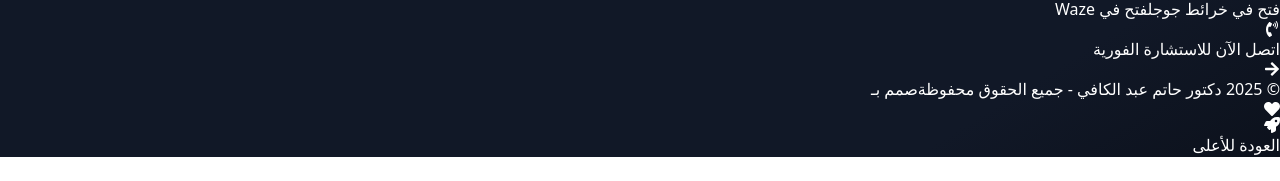
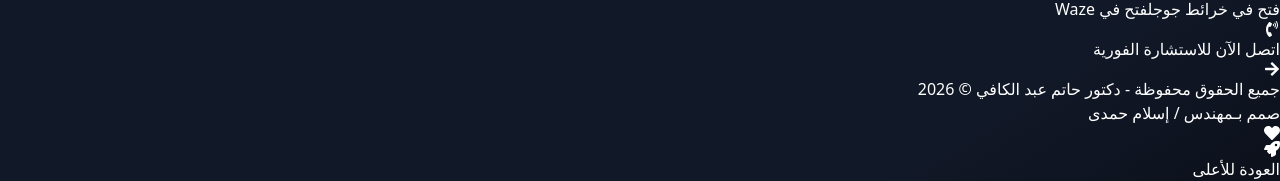
Before and after one commit to Islam412/dr-hatem-portfolio, a React (Vite) app: page / in a window 1280 px wide. Shown: the part 10472-10653 px from the top of the page. Before the commit the page ends 10629 px from the top, so only its background shows below. Built offline with nearby package versions, Linux system fonts and the light colour scheme.

Commit message:
update footer

```diff
--- a/src/App.jsx
+++ b/src/App.jsx
@@ -40,9 +40,20 @@ function App() {
         <div className="relative z-10">
           <div className="max-w-7xl mx-auto px-6">
             <p className="flex items-center justify-center gap-2 flex-wrap">
-              © 2025 {t('doctorName')} - {t('footer.rights')}
+              {t('footer.rights')} - {t('doctorName')} © 2026
+            </p>
+            <p className="flex items-center justify-center gap-2 flex-wrap mt-2">
               <span className="flex items-center gap-1">
-                {t('footer.designed')} <FaHeart className="text-red-500 inline animate-pulse" />
+                {t('footer.designed')}
+                <a
+                  href="https://github.com/IslamHamdyy"
+                  target="_blank"
+                  rel="noopener noreferrer"
+                  className="text-blue-400 hover:text-purple-400 transition-colors duration-300 mx-1 hover:underline"
+                >
+                  {t('designerName')}
+                </a>
+                <FaHeart className="text-red-500 inline animate-pulse" />
               </span>
             </p>
             <motion.button
--- a/src/i18n.js
+++ b/src/i18n.js
@@ -6,6 +6,7 @@ i18n.use(initReactI18next).init({
     en: {
       translation: {
         doctorName: 'Dr. Hatem Abdel Kafy',
+        designerName: 'Eng / Islam Hamdy',
         backToTop: 'Back to Top',
         nav: {
           home: 'Home',
@@ -132,13 +133,14 @@ i18n.use(initReactI18next).init({
         },
         footer: {
           rights: 'All rights reserved',
-          designed: 'Designed with'
+          designed: 'Designed by'
         }
       }
     },
     ar: {
       translation: {
         doctorName: 'دكتور حاتم عبد الكافي',
+        designerName: 'مهندس / إسلام حمدى',
         backToTop: 'العودة للأعلى',
         nav: {
           home: 'الرئيسية',
```
